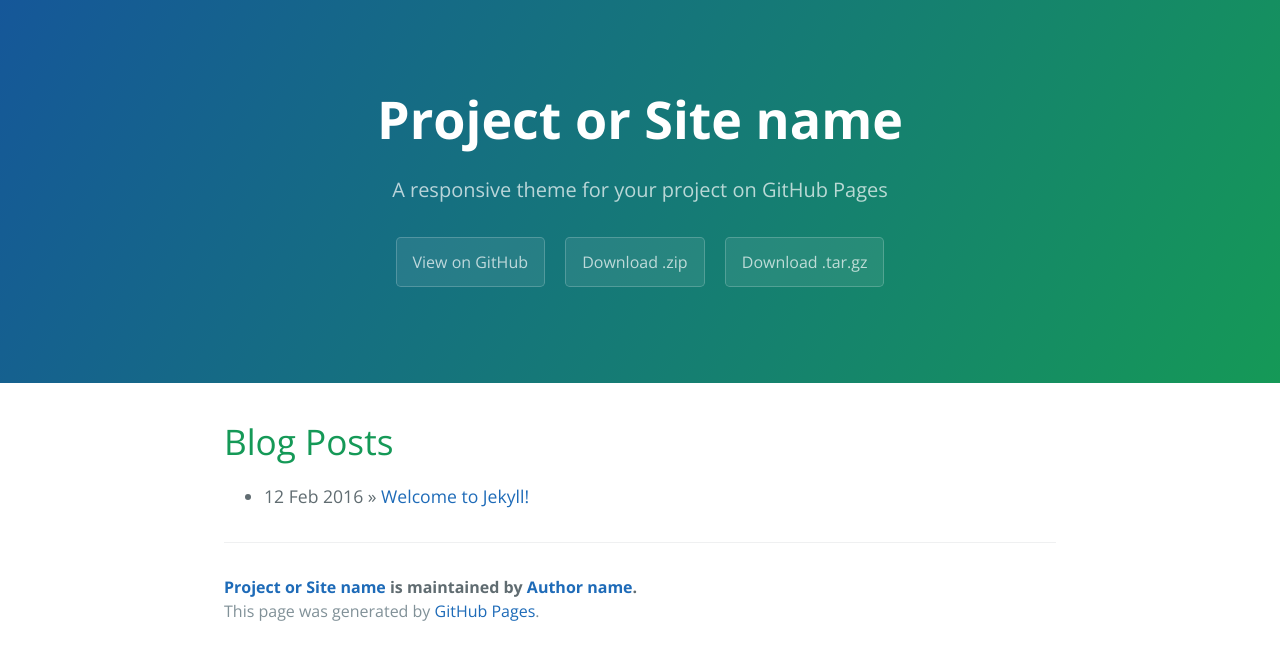
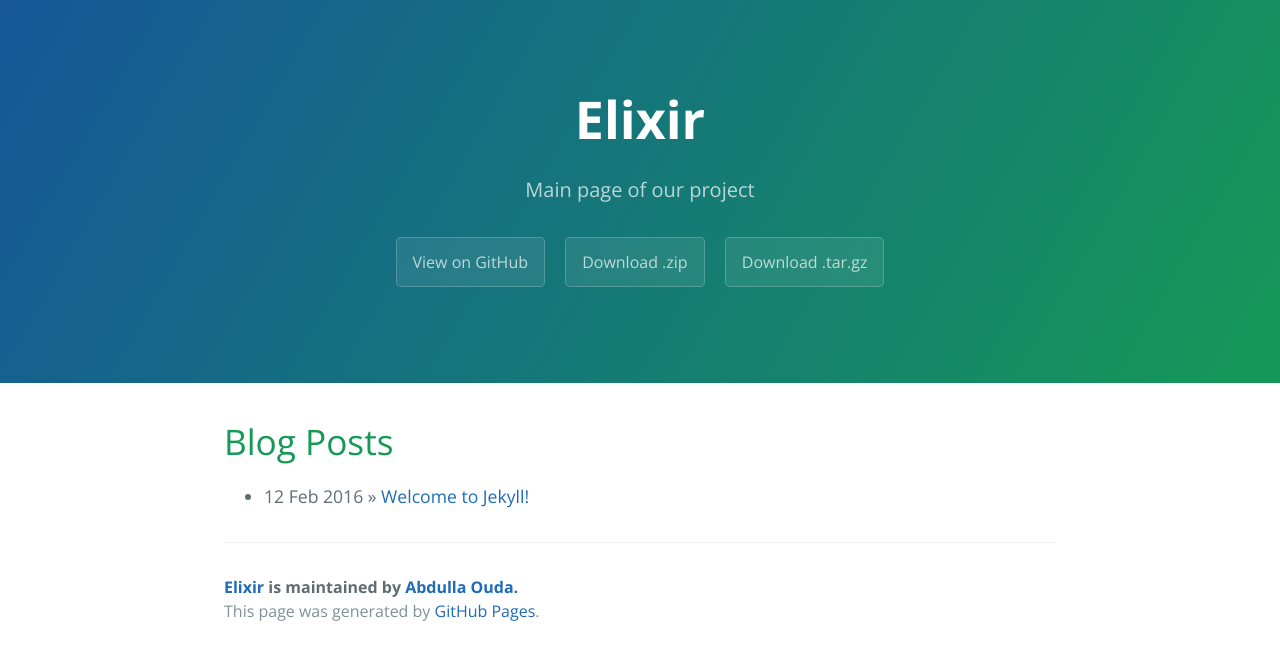
Before and after one commit to aouda6/Elixir, a Jekyll site: the page built from index.html, in a window 1280 px wide. Shown: the top 660 px of the page. Built offline with Jekyll 4.4.1, drawn with Linux system fonts in a browser that asks for light colours; the list of posts is cut into pages by our own code.

Commit message:
Update project repo in config.yml

```diff
--- a/_config.yml
+++ b/_config.yml
@@ -1,13 +1,13 @@
 # Setup
-title:        Project or Site name
-tagline:      A responsive theme for your project on GitHub Pages
-baseurl:      ""
+title:        Elixir
+tagline:      Main page of our project
+baseurl:      "/Elixir/"
 paginate:     1
 
 # About/contact
 author:
-  name:       Author name
-  url:        http://yourhomepage.com
+  name:       Abdulla Ouda
+  url:        http://aouda6.github.io
 
 # Gems
 gems:
```
